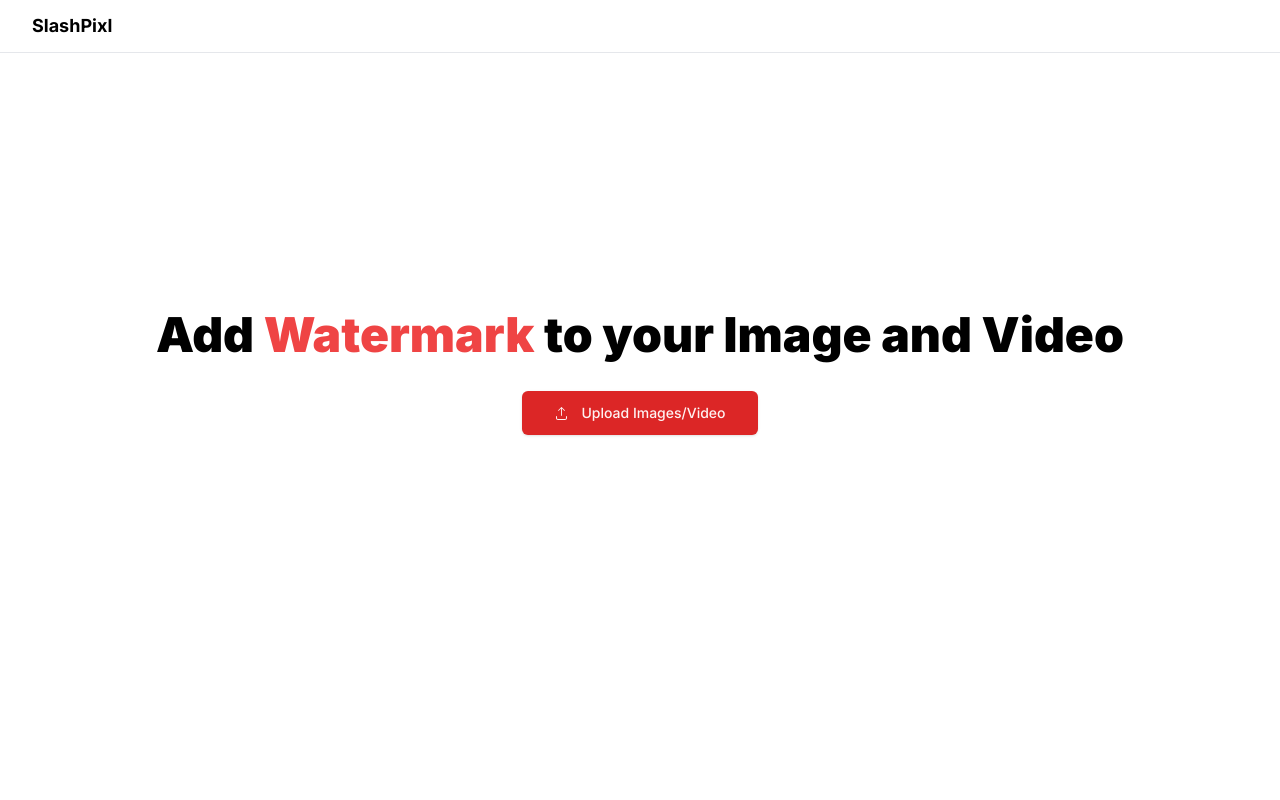
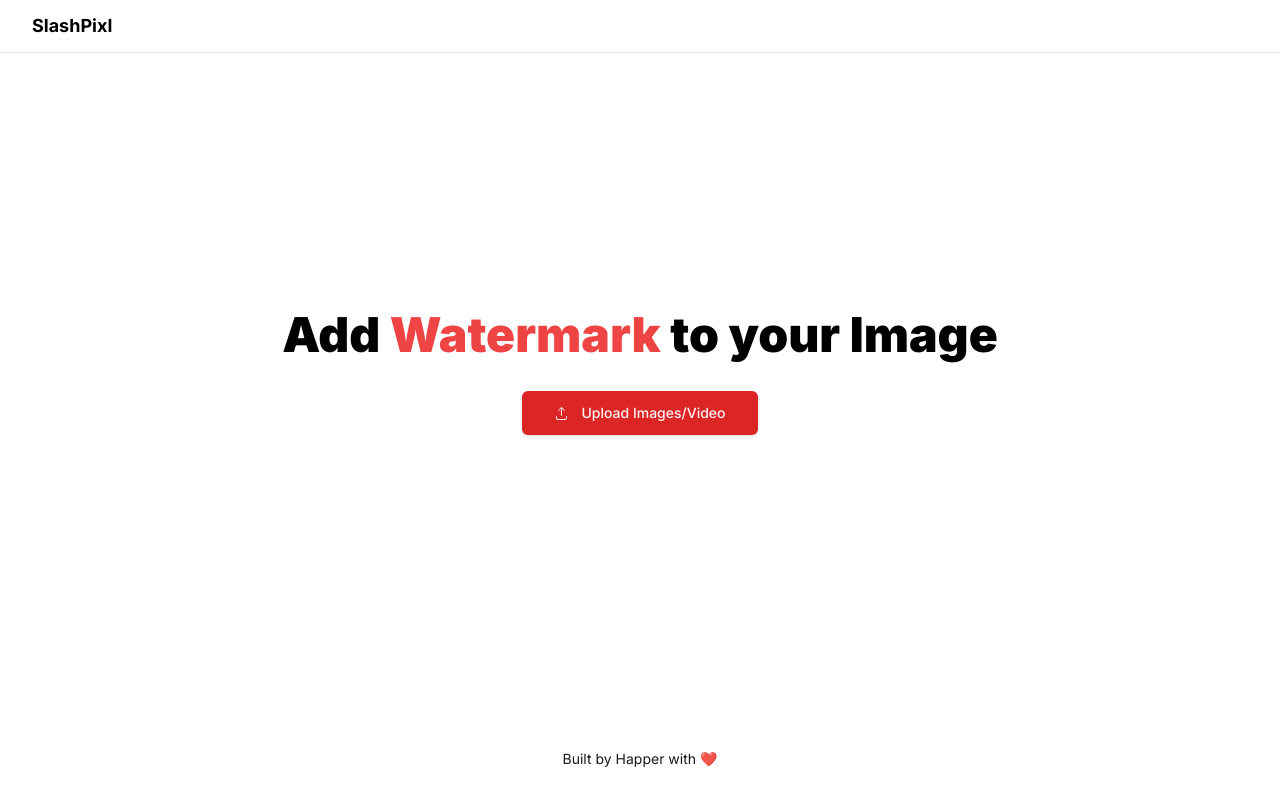
Before and after one commit to happer64bit/SlashPixl, a Next.js app: page / in a window 1280 px wide. Built offline with nearby package versions, Linux system fonts and the light colour scheme.

Commit message:
(app): remove video support

```diff
--- a/src/app/app/[slug]/page.tsx
+++ b/src/app/app/[slug]/page.tsx
@@ -1,9 +1,9 @@
 "use client";
 
+import Canvas from "@/components/Canvas";
+import { Input } from "@/components/ui/input";
+import { Button } from "@/components/ui/button";
 import { useEffect, useState } from "react";
-import Canvas from "@/components/Canvas";
-import { Input }from "@/components/ui/input";
-import { Button } from "@/components/ui/button";
 
 interface TextOptions {
     text: string;
@@ -32,7 +32,6 @@ export default function BlobPage({ params }: { params: { slug: string } }) {
         if (encodedBlobUrl) {
             try {
                 const decodedBlobUrl = atob(encodedBlobUrl);
-                console.log("Decoded Blob URL:", decodedBlobUrl);
                 setFileUrl(decodedBlobUrl);
             } catch (error) {
                 console.error("Error decoding blob URL:", error);
@@ -64,7 +63,17 @@ export default function BlobPage({ params }: { params: { slug: string } }) {
                 {fileUrl ? (
                     <>
                         {fileUrl.endsWith(".mp4") ? (
-                            <video controls src={fileUrl} className="w-full max-w-3xl" />
+                            <>
+                                <video controls src={fileUrl} className="w-full max-w-3xl" />
+                                <Canvas fileUrl={fileUrl} texts={texts} />
+                                <Button
+                                    onClick={saveImage}
+                                    className="w-full h-11"
+                                    size={"lg"}
+                                >
+                                    Save Image
+                                </Button>
+                            </>
                         ) : (
                             <>
                                 <Canvas fileUrl={fileUrl} texts={texts} />
--- a/src/app/layout.tsx
+++ b/src/app/layout.tsx
@@ -20,8 +20,10 @@ export default function RootLayout({
     <html lang="en">
       <body className={inter.className}>
         <Header />
-        {children}
-        {/* <Footer /> */}
+        <div>
+          {children}
+        </div>
+        <Footer />
       </body>
     </html>
   );
--- a/src/app/page.tsx
+++ b/src/app/page.tsx
@@ -41,7 +41,7 @@ export default function Home() {
         <div className="space-y-8">
           <div className="text-center">
             <p className="font-black text-5xl">
-              Add <span className="text-red-500">Watermark</span> to your Image and Video
+              Add <span className="text-red-500">Watermark</span> to your Image
             </p>
           </div>
           <div className="flex items-center justify-center gap-5">
@@ -53,10 +53,10 @@ export default function Home() {
               type="file"
               className="hidden"
               id="file-input"
-              accept="image/*, video/*"
+              accept="image/*"
               ref={fileInputRef}
               onChange={handleFileChange}
-              multiple={false} // Allow only one file selection
+              multiple={false}
             />
           </div>
         </div>
--- a/src/components/Footer.tsx
+++ b/src/components/Footer.tsx
@@ -1,6 +1,6 @@
 export default function Footer() {
     return (
-        <div className="absolute bottom-0 left-0 w-full text-center py-2">
+        <div className="relative clear-both bottom-0 left-0 w-full text-center py-2 mt-12">
             <p className="text-opacity-90 text-sm text-black/90">
                 Built by Happer with ❤️
             </p>
```
Also changed, not shown: src/app/app/[slug]/sample.png (deleted).
